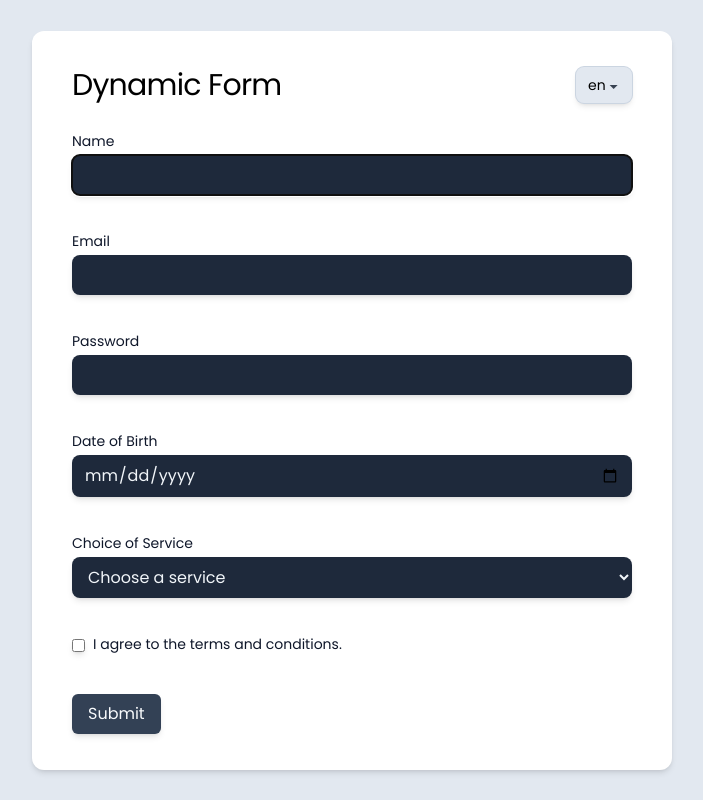
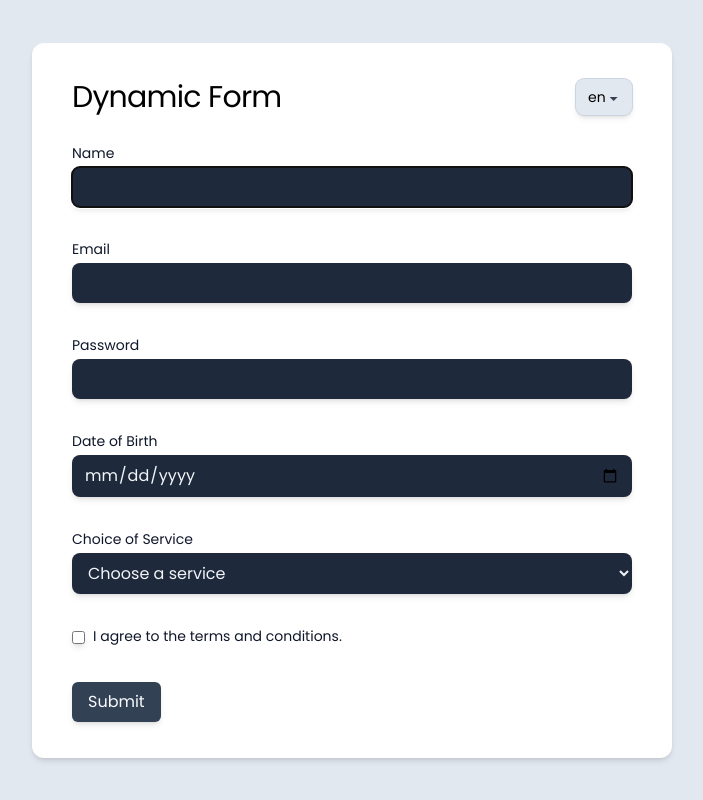
Before and after one commit to greengem/vue-form-whg, a Vue app: page / in a window 1280 px wide. Shown: the whole page, without its empty margins (288-991 px from the left). Built offline with nearby package versions, Linux system fonts and the light colour scheme; some icons are missing.

Commit message:
chore: Update FormError component to use smaller font size for error message

```diff
--- a/src/components/form/FormError.vue
+++ b/src/components/form/FormError.vue
@@ -1,5 +1,5 @@
 <template>
-  <div class="text-red-600 text-sm h-5 mt-1">
+  <div class="text-red-600 text-xs min-h-4 mt-1">
     <span v-if="error">{{ error }}</span>
   </div>
 </template>
```
